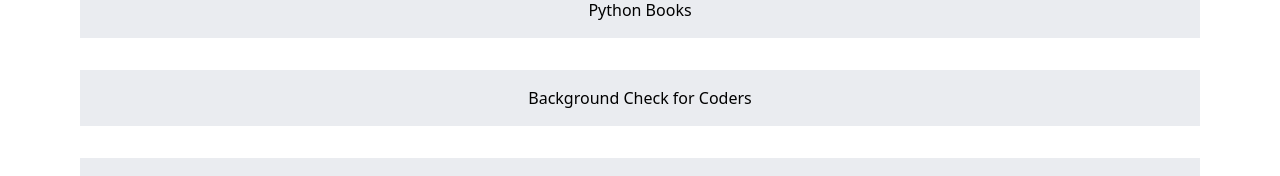
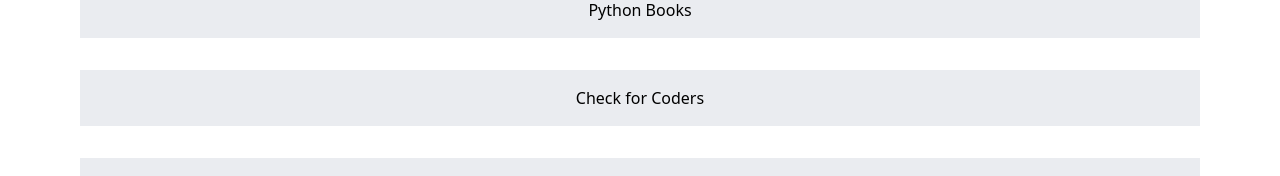
Before and after one commit to whalay/Linktree, a React (Vite) app: page / in a window 1280 px wide. Shown: the part 502-678 px from the top of the page. Built offline with nearby package versions, Linux system fonts and the light colour scheme.

Commit message:
Added ref

```diff
--- a/src/components/Home.jsx
+++ b/src/components/Home.jsx
@@ -55,7 +55,7 @@ const Home = () => {
             Zuri Books
           </a>
           <a
-            href="https://books.zuri.team/python-for-beginners?ref_id=<yourslackname>"
+            href="https://books.zuri.team/python-for-beginners?ref_id=holar"
             target="_blank"
             id="book__python"
             className="bg-[#EAECF0] p-4 m-4 md:mx-20 hover:bg-[#D0D5DD] active:bg-[#D0D5DD]"
@@ -68,7 +68,7 @@ const Home = () => {
             id="pitch"
             className="bg-[#EAECF0] p-4 m-4 md:mx-20 hover:bg-[#D0D5DD] active:bg-[#D0D5DD]"
           >
-            Background Check for Coders
+           Check for Coders
           </a>
           <a
             href="https://books.zuri.team/design-rules"
```
